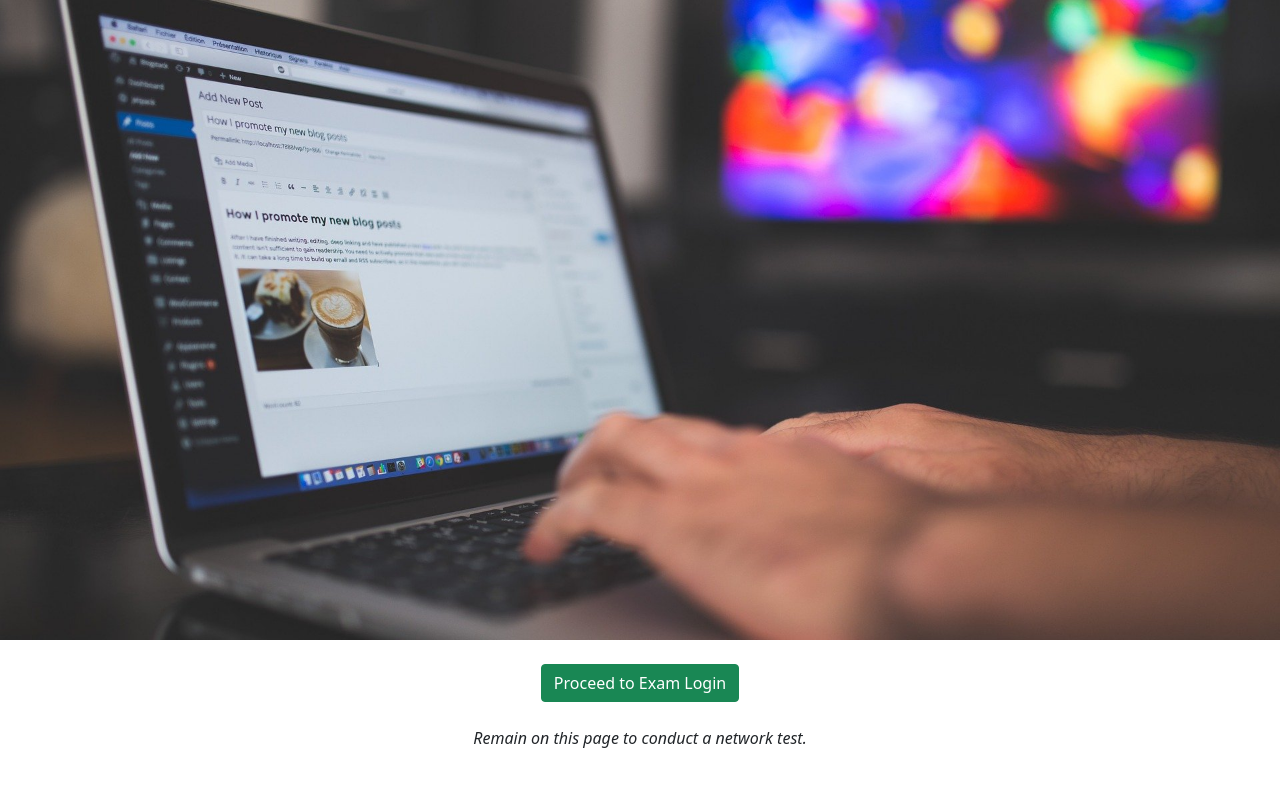
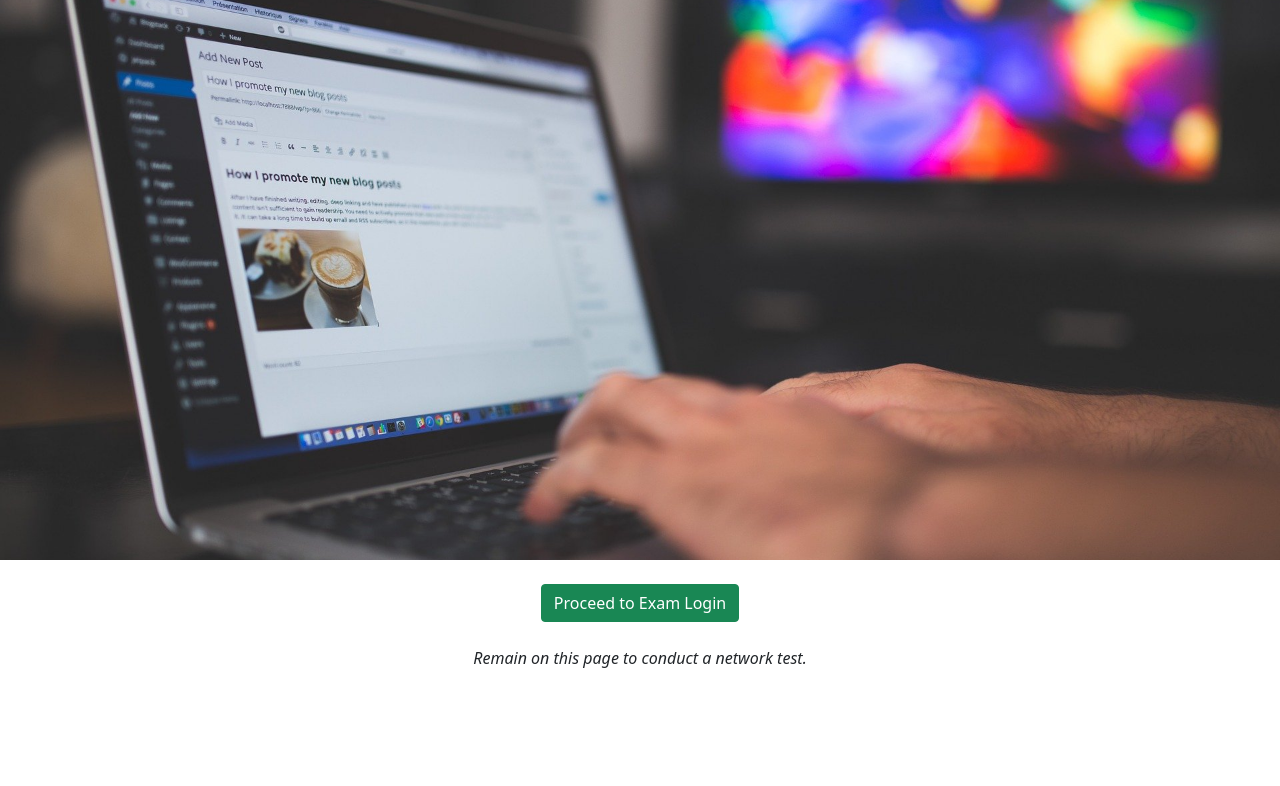
Before and after one commit to MightyEagle96/jamb-desktop, an Electron app: page src/screens/lobbyScreen/lobbyScreen.html in a window 1280 px wide. Drawn offline with nearby package versions, Linux system fonts and the light colour scheme; no server answers.

Commit message:
made changes

```diff
--- a/src/screens/lobbyScreen/lobbyScreen.css
+++ b/src/screens/lobbyScreen/lobbyScreen.css
@@ -1,5 +1,5 @@
 .lobbyScreenBanner {
-  height: 80vh;
+  height: 70vh;
   background-image: url("./lobbyBackground.jpg");
   background-position: center;
   background-size: cover;
```
